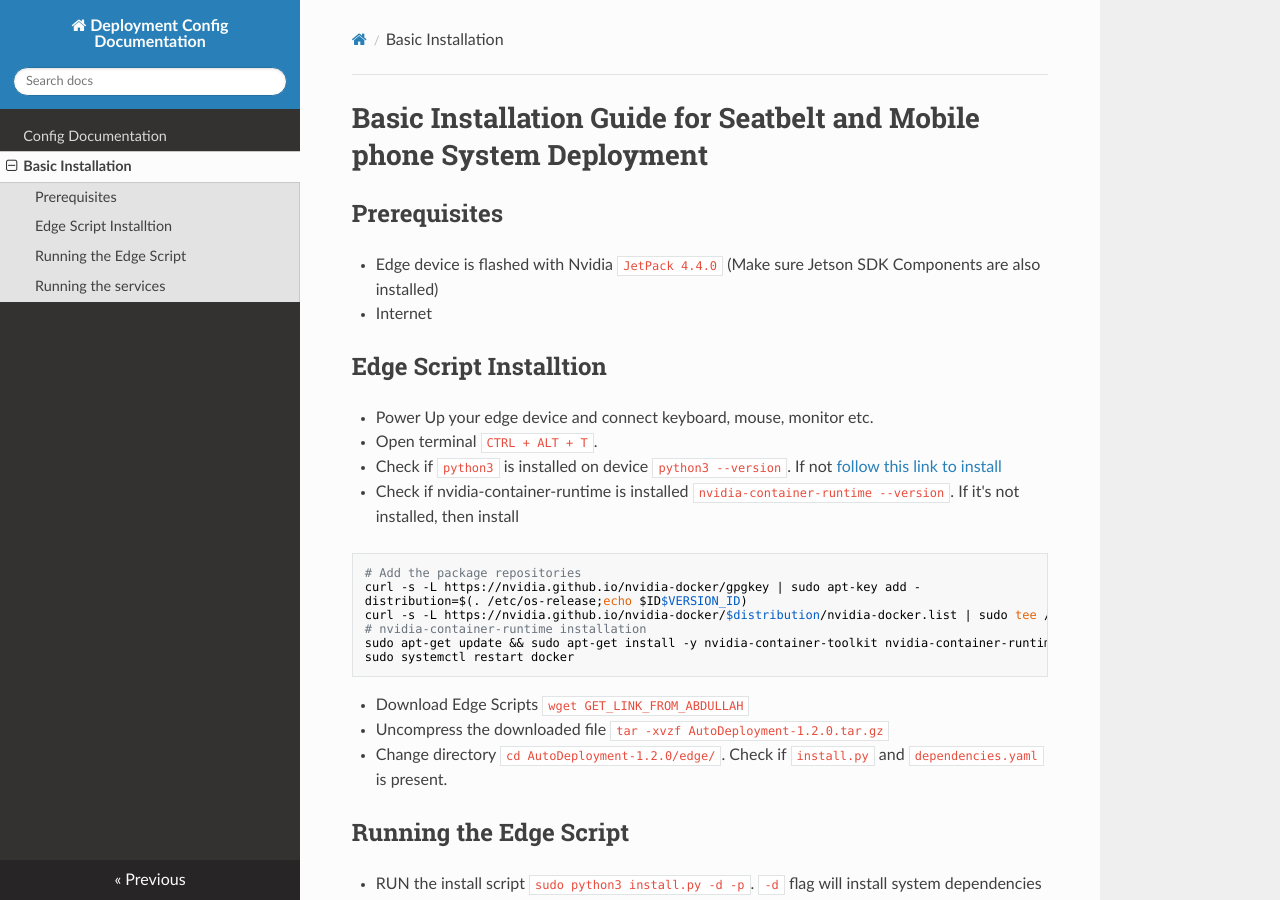
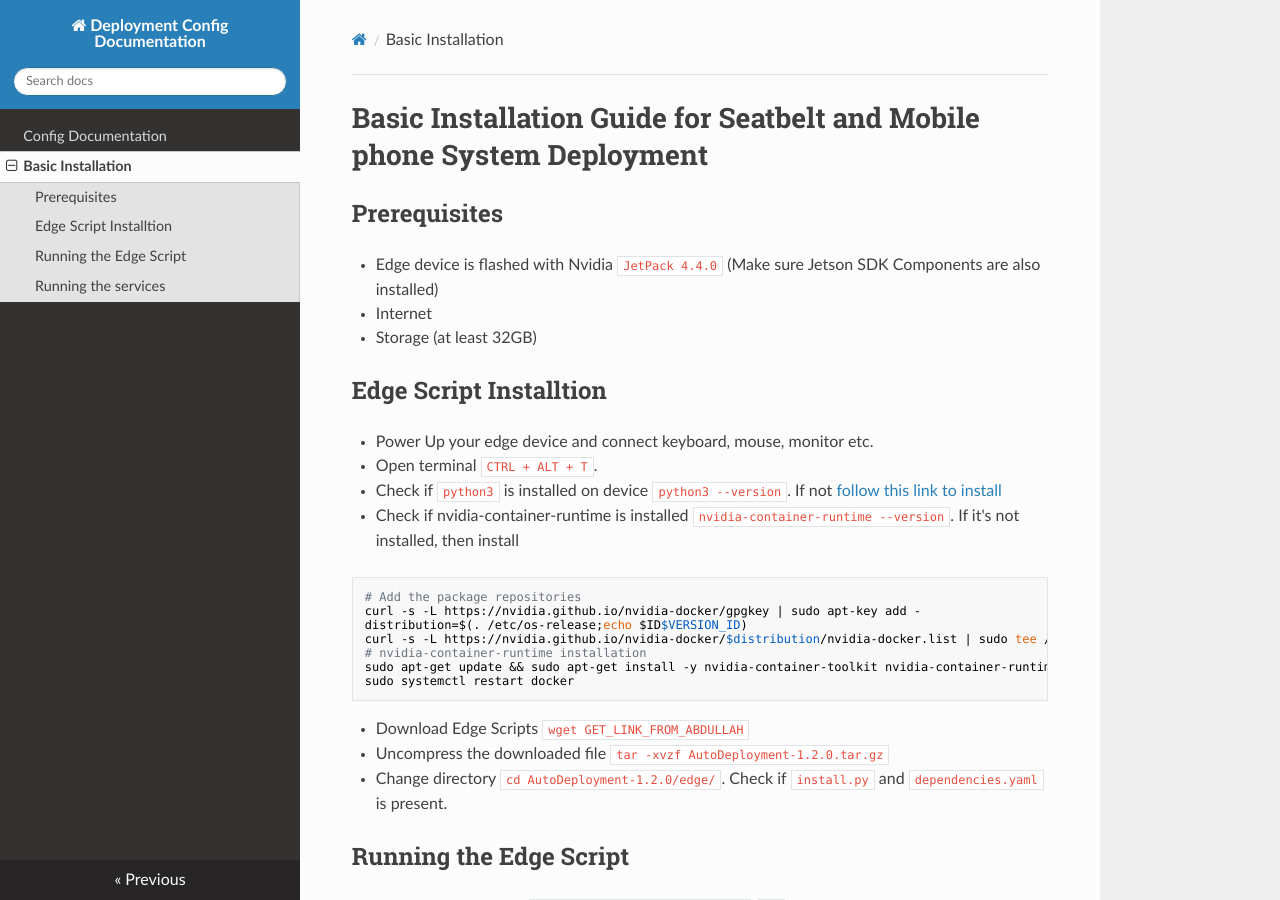
Before and after one commit to hazenai/system-docs, an MkDocs documentation site: the page built from docs/installation.md, in a window 1280 px wide and 900 px high. Built offline with MkDocs 1.6.1, drawn with Linux system fonts in a browser that asks for light colours; nearby versions of some CDN libraries.

Commit message:
updating od docs

```diff
--- a/docs/installation.md
+++ b/docs/installation.md
@@ -4,6 +4,7 @@
 
 * Edge device is flashed with Nvidia `JetPack 4.4.0` (Make sure Jetson SDK Components are also installed)
 * Internet
+* Storage (at least 32GB)
 
 ## Edge Script Installtion
 
```
